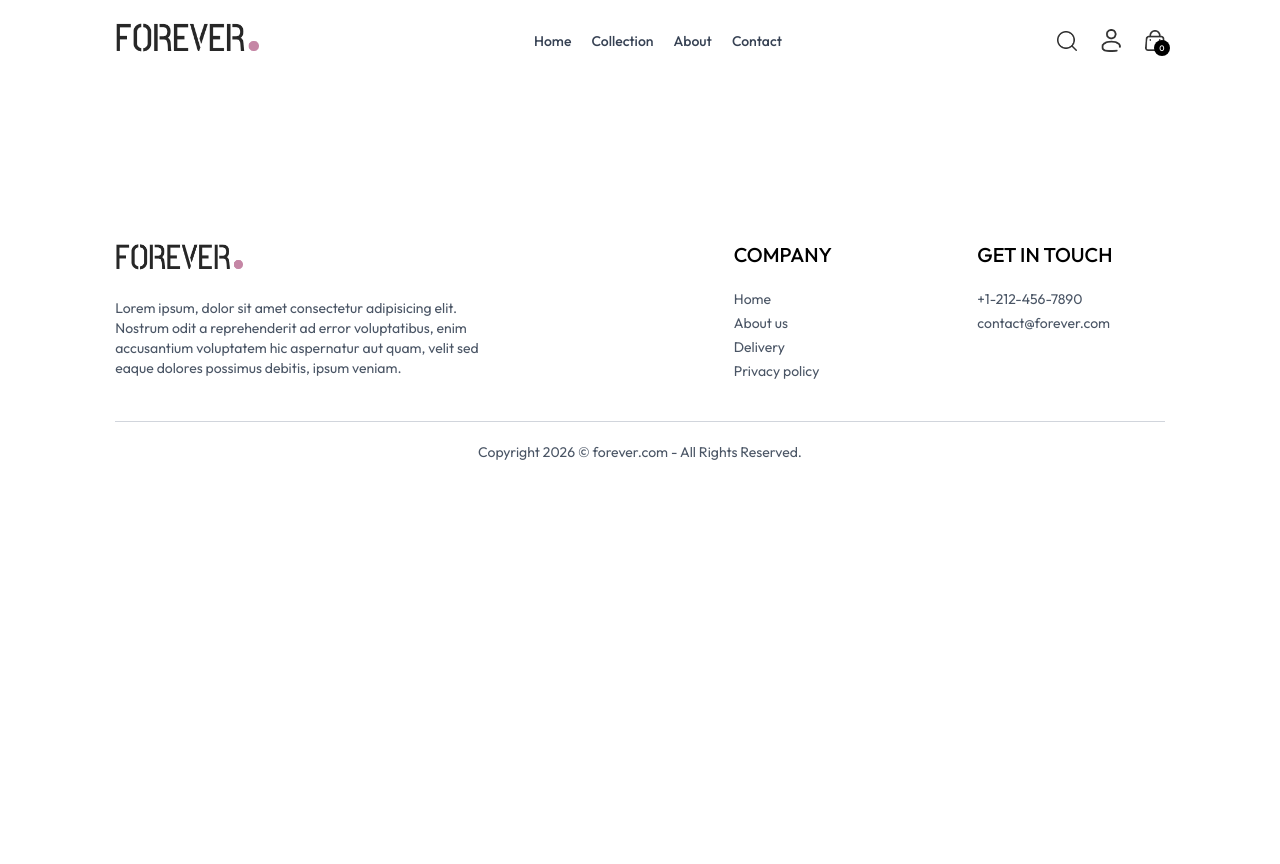
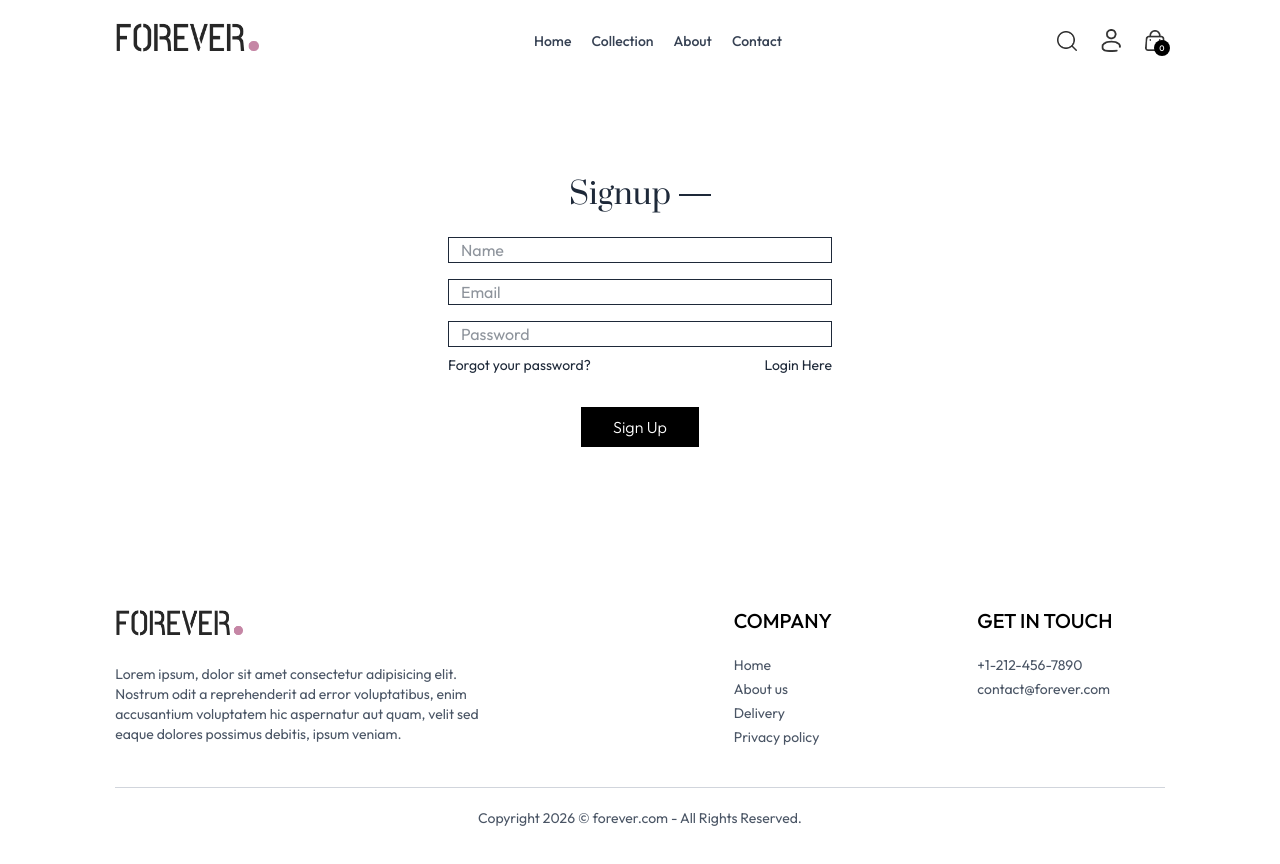
Before and after one commit to mahimaanchra/mern-ecommerce-stripe, a React (Vite) app in the folder Frontend/: page /login in a window 1280 px wide. Shown: the top 864 px of the page. Before the commit the page ends 800 px from the top, so only its background shows below. Built offline with nearby package versions, Linux system fonts and the light colour scheme.

Commit message:
Login page ui

```diff
--- a/Frontend/src/components/Navbar.jsx
+++ b/Frontend/src/components/Navbar.jsx
@@ -34,7 +34,7 @@
        <div className='flex items-center gap-6'>
         <img onClick={()=>setShowSearch(true)} src={assets.search_icon} className='w-5 cursor-pointer' alt=''/>
         <div className='group relative'>
-          <img src={assets.profile_icon} className='w-5 cursor-pointer'alt=''/>
+         <Link to='/login'><img src={assets.profile_icon} className='w-5 cursor-pointer'alt=''/></Link>
           <div className='group-hover:block hidden absolute dropdown-menu right-0 pt-4'>
             <div className='flex flex-col gap-2 w-36 py-3 px-5 bg-slate-100 text-gray-500 rounded'>
           <p className='cursor-pointer hover:text-black'>My Profile</p>
--- a/Frontend/src/pages/Login.jsx
+++ b/Frontend/src/pages/Login.jsx
@@ -1,10 +1,27 @@
 import React from 'react'
+import { useState } from 'react';
 
 const Login = () => {
+  const [currentState , setCurrentState] = useState('Signup');
   return (
-    <div>
-
+   <form className='flex flex-col items-center w-[90%] sm:max-w-96 m-auto mt-14 gap-4 text-gray-800'>
+    <div className='inline-flex items-center gap-2 mb-2 mt-10'>
+     <p className='prata-regular text-3xl'>{currentState}</p>
+     <hr className='border-none h-[1.5px] w-8 bg-gray-800'/>
     </div>
+    {currentState === 'Login' ? '' : <input type='text' className='w-full px-3 border border-gray-800' placeholder='Name' required/>}
+    <input type='email' className='w-full px-3 border border-gray-800' placeholder='Email' required/>
+    <input type='password' className='w-full px-3 border border-gray-800' placeholder='Password' required/>
+    <div className='w-full flex justify-between text-sm mt-[-8px]'>
+      <p className='cursor'>Forgot your password?</p>
+      {
+        currentState === 'Login'
+        ? <p onClick={()=>setCurrentState('Sign up')} className='cursor-pointer'>Create accouunt</p>
+        : <p onClick={()=>setCurrentState('Login')} className='cursor-pointer'>Login Here</p>
+      }
+    </div>
+    <button className='bg-black text-white font-light px-8 py-2 mt-4'>{currentState === 'Login' ? 'Sign In' : 'Sign Up' }</button>
+   </form>
   )
 }
 
```
